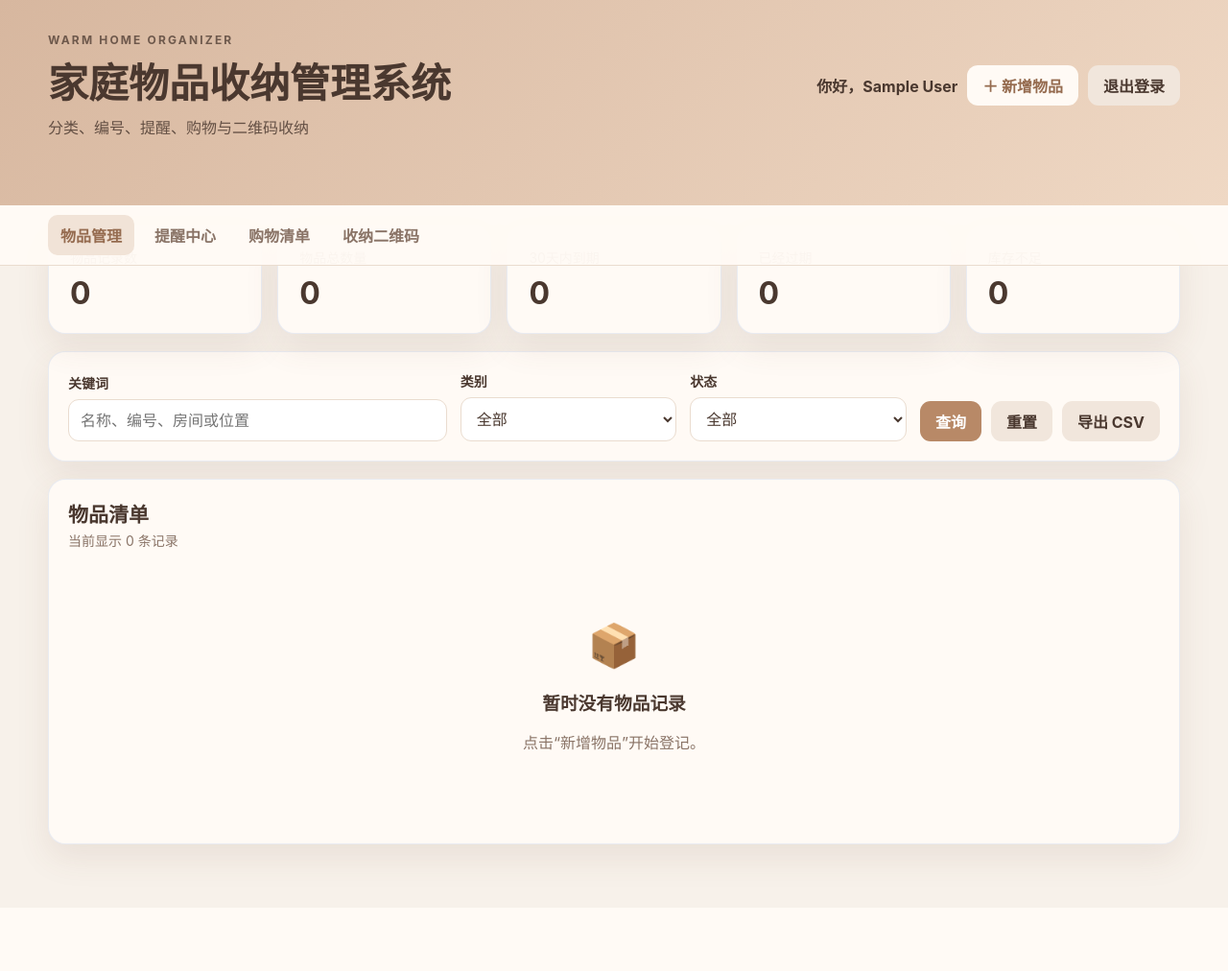
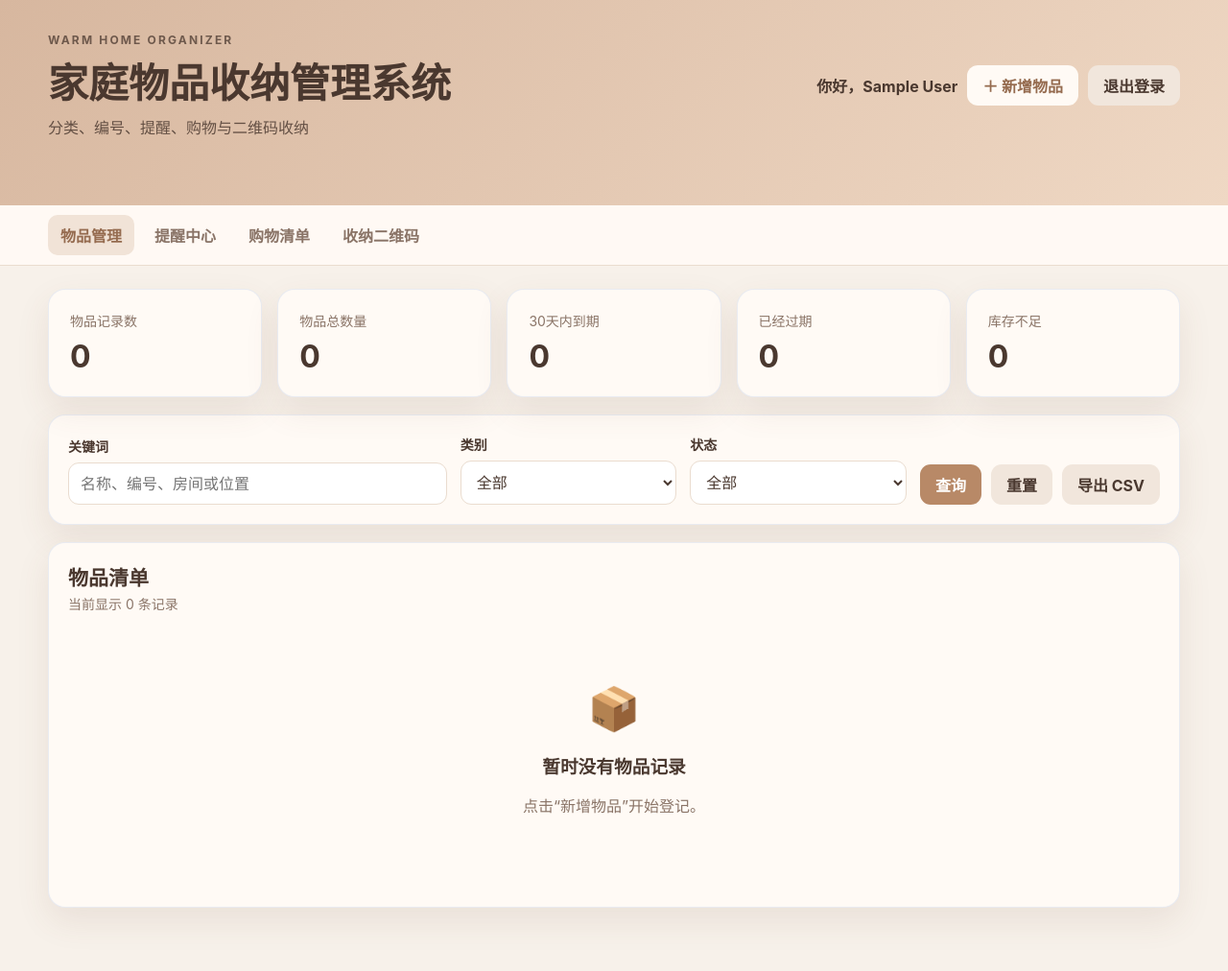
Before and after one commit to fanyifei217-cloud/Shariel_Final_Assignment, a Flask app: page / in a window 1280 px wide. Shown: the whole page at 96% size. Before the commit the page ends 918 px from the top, so only its background shows below. Run offline with Flask 3, Linux system fonts and the light colour scheme; the visitor is signed in with stand-in values (Sample User, id 1); data that the repository does not hold is empty.

Commit message:
Add files via upload

```diff
--- a/static/style.css
+++ b/static/style.css
@@ -665,3 +665,31 @@ label small {
         align-items: flex-start;
     }
 }
+
+
+/* 修复首页导航栏与统计卡片重叠 */
+.nav-bar {
+    position: relative;
+    top: auto;
+    z-index: 5;
+}
+
+body:not(.auth-body) main.container {
+    margin-top: 24px;
+}
+
+body:not(.auth-body) .topbar + .nav-bar + main.container {
+    margin-top: 24px;
+}
+
+.stats {
+    position: relative;
+    z-index: 1;
+    margin-top: 0;
+}
+
+@media (max-width: 600px) {
+    body:not(.auth-body) main.container {
+        margin-top: 18px;
+    }
+}
```
